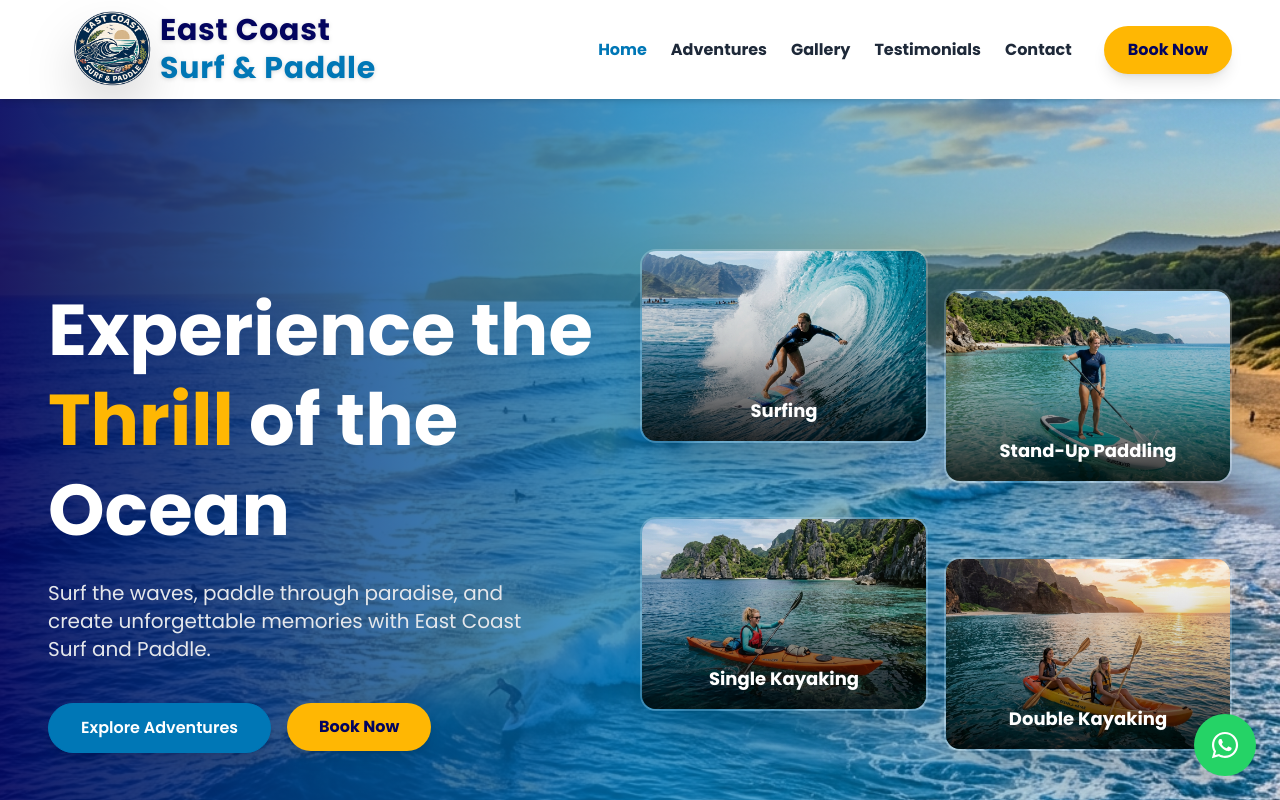
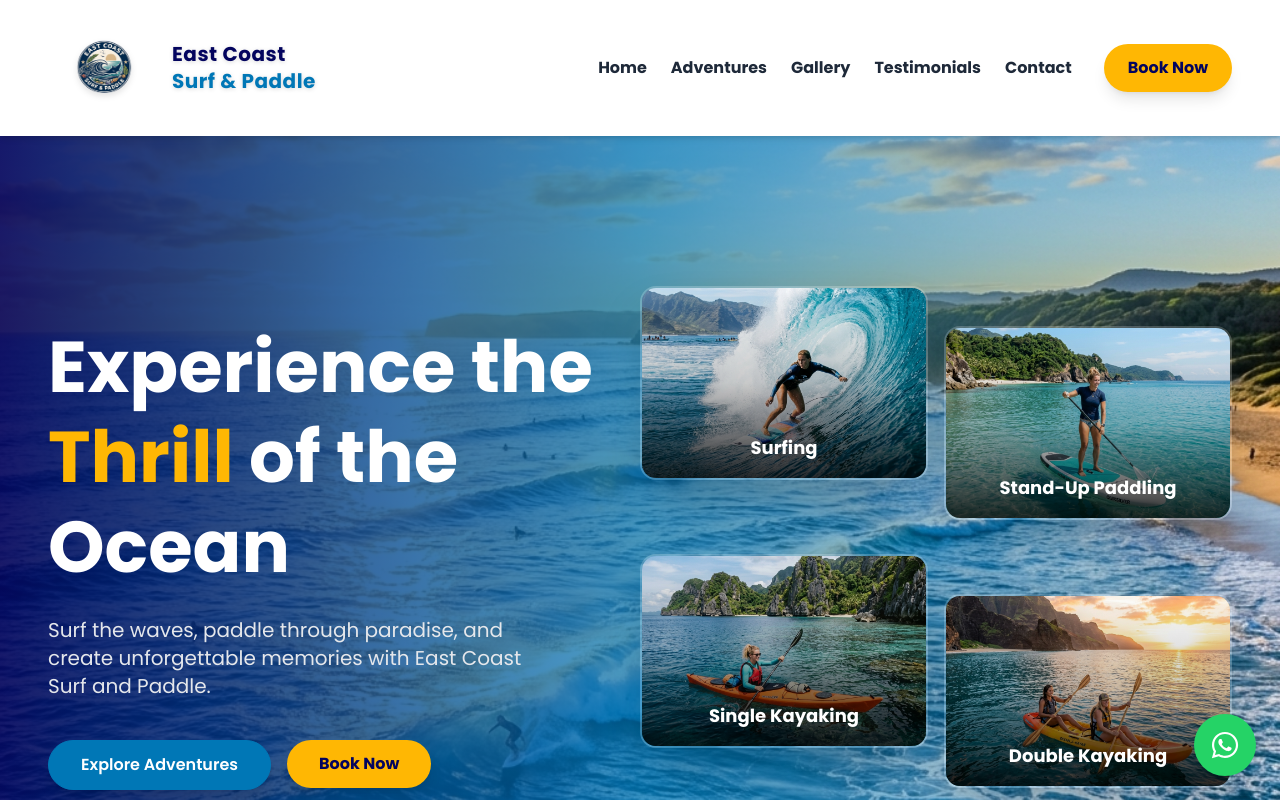
Before and after one commit to marsion77/Thamizh-Website, a React (Vite) app: page / in a window 1280 px wide. Shown: the top 800 px of the page. Built offline with nearby package versions, Linux system fonts and the light colour scheme.

Commit message:
Logo Modified

```diff
--- a/src/components/Navbar.jsx
+++ b/src/components/Navbar.jsx
@@ -32,11 +32,11 @@ const Navbar = () => {
     <nav className="sticky top-0 w-full z-50 bg-white shadow-md py-3 transition-all duration-300">
       <div className="container mx-auto px-6 md:px-12 flex justify-between items-center">
         {/* Logo */}
-        <div className="flex items-center cursor-pointer relative" onClick={() => window.scrollTo({ top: 0, behavior: 'smooth' })}>
-          <img src={logoImg} alt="East Coast Surf & Paddle Logo" className="absolute -left-2 md:-left-4 top-[-30px] md:top-[-42px] w-28 h-28 md:w-40 md:h-40 object-contain drop-shadow-2xl z-50" />
-          <span className="text-2xl md:text-3xl font-black tracking-wide text-deepBlue leading-tight drop-shadow-sm ml-20 md:ml-28">
+        <div className="flex items-center gap-2 md:gap-3 cursor-pointer" onClick={() => window.scrollTo({ top: 0, behavior: 'smooth' })}>
+          <img src={logoImg} alt="East Coast Surf & Paddle Logo" className="w-20 h-20 md:w-28 md:h-28 object-contain drop-shadow-md" />
+          <span className="text-base md:text-xl font-bold tracking-wide text-deepBlue leading-tight drop-shadow-sm">
             East Coast<br/>
-            <span className="text-oceanBlue">Surf & Paddle</span>
+            <span className="text-oceanBlue text-sm md:text-xl block md:inline">Surf & Paddle</span>
           </span>
         </div>
 
@@ -72,18 +72,32 @@ const Navbar = () => {
         </div>
       </div>
 
-      {/* Mobile Menu */}
+      {/* Mobile Menu Overlay */}
       <AnimatePresence>
         {navOpen && (
+          <>
             <motion.div
-            initial={{ opacity: 0, height: 0 }}
-            animate={{ opacity: 1, height: 'auto' }}
-            exit={{ opacity: 0, height: 0 }}
-            className="md:hidden bg-white shadow-xl absolute w-full top-full left-0 overflow-hidden"
+              initial={{ opacity: 0 }}
+              animate={{ opacity: 1 }}
+              exit={{ opacity: 0 }}
+              className="fixed inset-0 bg-black/50 z-40 md:hidden"
+              onClick={() => setNavOpen(false)}
+            />
+            <motion.div
+              initial={{ x: '100%' }}
+              animate={{ x: 0 }}
+              exit={{ x: '100%' }}
+              transition={{ type: 'tween', duration: 0.3 }}
+              className="fixed top-0 right-0 w-64 h-screen bg-white shadow-2xl z-50 md:hidden flex flex-col"
             >
-            <ul className="flex flex-col items-center py-6 gap-4">
+              <div className="flex justify-end p-6">
+                <button onClick={() => setNavOpen(false)} className="text-3xl text-deepBlue focus:outline-none">
+                  <FaTimes />
+                </button>
+              </div>
+              <ul className="flex flex-col py-4 mt-2">
                 {navLinks.map((link, index) => (
-                <li key={index} className="w-full text-center">
+                  <li key={index} className="w-full">
                     <Link
                       to={link.to}
                       spy={true}
@@ -92,19 +106,20 @@ const Navbar = () => {
                       offset={-100}
                       activeClass="!text-oceanBlue border-l-4 border-oceanBlue bg-gray-50"
                       onClick={() => setNavOpen(false)}
-                    className="block w-full py-2 px-4 text-xl font-bold text-gray-800 hover:text-oceanBlue border-l-4 border-transparent transition-all"
+                      className="block w-full py-4 px-8 text-xl font-bold text-gray-800 hover:text-oceanBlue border-l-4 border-transparent transition-all"
                     >
                       {link.name}
                     </Link>
                   </li>
                 ))}
-              <li className="pt-2">
-                <Link to="adventures" smooth={true} duration={500} offset={-100} onClick={() => setNavOpen(false)} className="bg-vibrantAccent text-deepBlue font-bold px-8 py-3 rounded-full shadow-md cursor-pointer block text-center">
+                <li className="pt-8 px-6">
+                  <Link to="adventures" smooth={true} duration={500} offset={-100} onClick={() => setNavOpen(false)} className="bg-vibrantAccent text-deepBlue font-bold py-4 rounded-full shadow-md cursor-pointer block text-center w-full">
                     Book Now
                   </Link>
                 </li>
               </ul>
             </motion.div>
+          </>
         )}
       </AnimatePresence>
     </nav>
```
Lines whose indentation alone changed are shown as unchanged.
